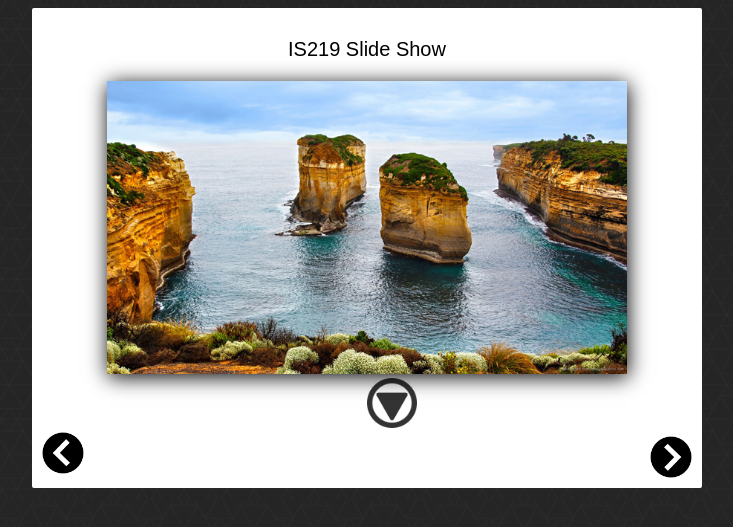
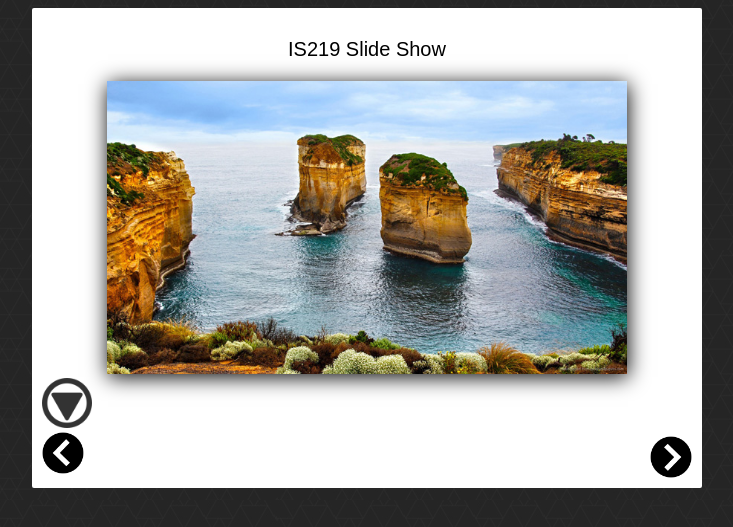
Before and after one commit to Bailiffjr/is219s16Bailiff-p2, a PHP site: page /index.html in a window 1280 px wide. Shown: the top 527 px of the page, without its empty margins (273-1006 px from the left). Run offline with PHP 8.4, Linux system fonts and the light colour scheme; grey boxes labelled with a size stand in for pictures from a placeholder-image service; some libraries are stand-ins or nearby versions.

Commit message:
Update style.css

```diff
--- a/style.css
+++ b/style.css
@@ -34,9 +34,9 @@ body {
 	position: relative;
 	z-index: 3;
 	opacity: .8;
-	left: 50%;
 	margin: auto;
 	bottom:20%;
+	text-align: center;
 }
 
 .thumbnail {
```
